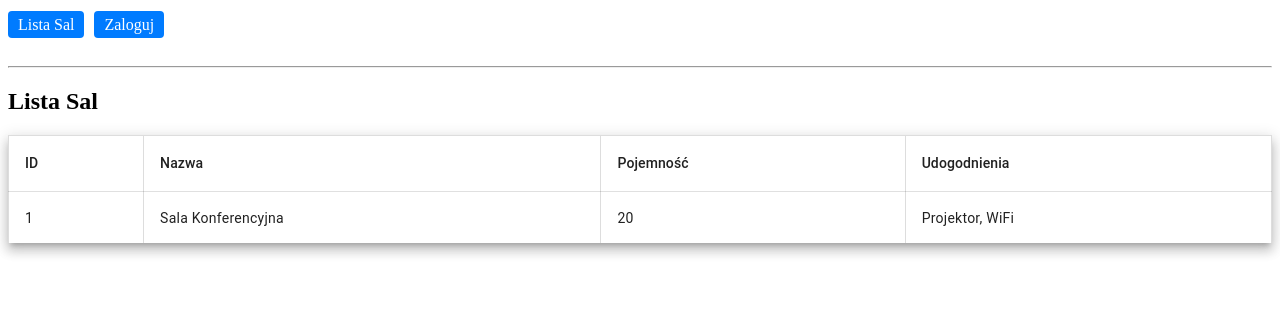
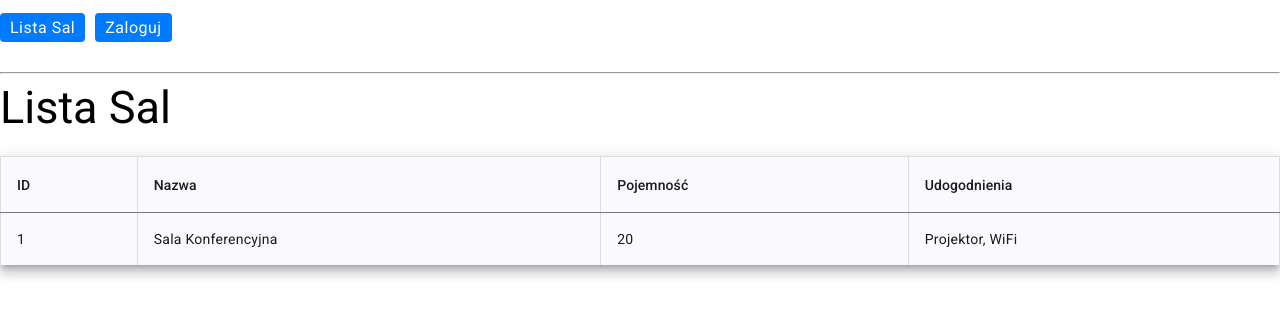
Before and after one commit to sktybucdred/WypozyczalniaSalAngular, an Angular app: page /sale in a window 1280 px wide. Shown: the top 316 px of the page. Built offline with nearby package versions, Linux system fonts and the light colour scheme.

Commit message:
Naprawione ikony

```diff
--- a/angular.json
+++ b/angular.json
@@ -27,8 +27,8 @@
               }
             ],
             "styles": [
-              "src/styles.css",
-              "node_modules/@angular/material/prebuilt-themes/indigo-pink.css"
+              "@angular/material/prebuilt-themes/azure-blue.css",
+              "src/styles.css"
             ],
             "scripts": []
           },
@@ -86,6 +86,7 @@
               }
             ],
             "styles": [
+              "@angular/material/prebuilt-themes/azure-blue.css",
               "src/styles.css"
             ],
             "scripts": []
--- a/src/index.html
+++ b/src/index.html
@@ -6,8 +6,10 @@
   <base href="/">
   <meta name="viewport" content="width=device-width, initial-scale=1">
   <link rel="icon" type="image/x-icon" href="favicon.ico">
+  <link href="https://fonts.googleapis.com/css2?family=Roboto:wght@300;400;500&display=swap" rel="stylesheet">
+  <link href="https://fonts.googleapis.com/icon?family=Material+Icons" rel="stylesheet">
 </head>
-<body>
+<body class="mat-typography">
   <app-root></app-root>
 </body>
 </html>
--- a/src/main.ts
+++ b/src/main.ts
@@ -3,9 +3,10 @@
 import { AppComponent } from './app/app.component';
 import { AppRoutes } from './app/app.routes';
 import {provideAnimations} from '@angular/platform-browser/animations';
+import { provideAnimationsAsync } from '@angular/platform-browser/animations/async';
 
 bootstrapApplication(AppComponent, {
   providers: [provideRouter(AppRoutes),
-  provideAnimations(),
+  provideAnimations(), provideAnimationsAsync(),
   ],
 }).catch((err) => console.error(err));
--- a/src/styles.css
+++ b/src/styles.css
@@ -63,3 +63,6 @@
 button:hover {
   background-color: #218838;
 }
+
+html, body { height: 100%; }
+body { margin: 0; font-family: Roboto, "Helvetica Neue", sans-serif; }
```
Also changed, not shown: package.json (line endings or trailing spaces).
